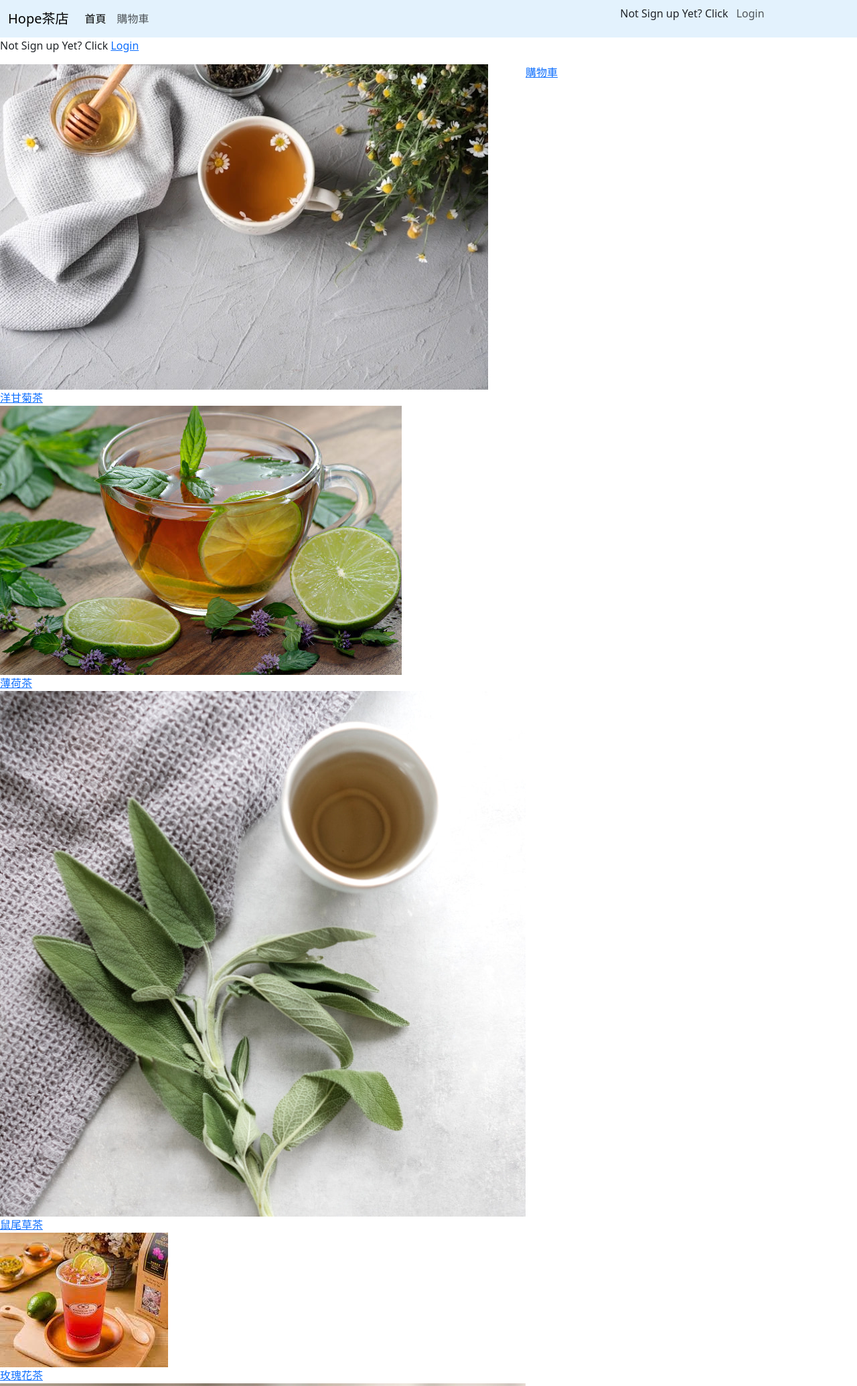
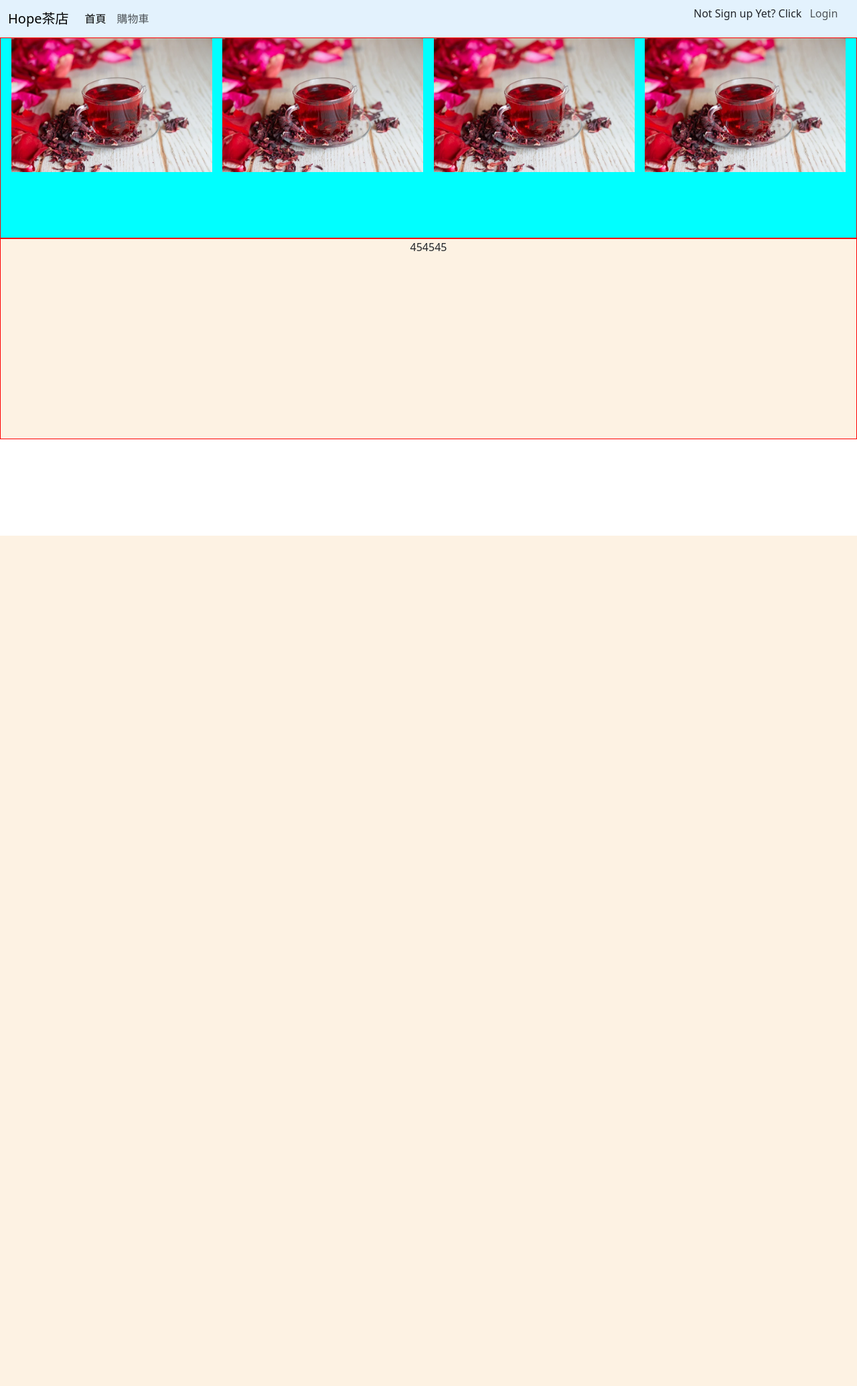
Before and after one commit to hopewu0320/Drinkapp, a Django app: page / in a window 1280 px wide. Shown: the top 2070 px of the page at 67% size. After the commit the page ends 800 px from the top, so only its background shows below. Run offline with Django 4.2, Linux system fonts and the light colour scheme; data comes from the database, SQL or seed files in the repository; both versions use the stored data as it was after the commit.

Commit message:
切版init

```diff
--- a/base/templates/base/home.html
+++ b/base/templates/base/home.html
@@ -2,50 +2,43 @@
 
 {% block content %}
 <style>
-    .cart-button{
-        display: grid;
-        grid-template-columns: 1fr 2fr 1fr;
+    .product-container{
+        display: flex;
+        flex-wrap: wrap;
+        justify-content:space-evenly;
+        flex-direction: row;
+        background-color:aqua;
+        height: 300px;
+        border:1px solid red;
     }
 </style>
-    {% if request.user.is_authenticated %}
-    <div>
-        <p>Hello {{request.user.username}} ! <a href="{% url 'logout' %}">Logout</a></p>
+    <div class="product-container">
+        <img src="static/image/洛神花茶.jpg" alt={{drink.name}} width="200" height="200">
+        <img src="static/image/洛神花茶.jpg" alt={{drink.name}} width="200" height="200">
+        <img src="static/image/洛神花茶.jpg" alt={{drink.name}} width="200" height="200">
+        <img src="static/image/洛神花茶.jpg" alt={{drink.name}} width="200" height="200">
+
     </div>
-    <div class="cart-button">
-        <div>
+    <div class="product-container" style="background-color: #fdf2e3;">
+        <p>454545</p>
+    </div>
+    <!--
+    <div class="product-container">
+        <div >
             {% for drink in drinks %}
-                <div>
-                    <img src="static/{{drink.image}}" alt={{drink.name}}>
+                <div >
+                    <img src="static/{{drink.image}}" alt={{drink.name}} width="300" height="200">
                     <div>
                         <a href="{% url 'productinfo' drink.id %}">{{drink.name}}</a>
                     </div>
                 </div>
             {% endfor %}
         </div>
+    </div>
+    <div class="product-container" style="background-color: #fdf2e3;">
+        <p>454545</p>
+    </div>
+    -->
 
-        <div>
-            <a href="{% url 'cart' %}">購物車</a>
-        </div>
-    </div>
-    {% else %}
-    <div>
-        <p>Not Sign up Yet? Click <a href="{% url 'login' %}">Login</a></p>
-    </div>
-    <div class="cart-button">
-        <div>
-            {% for drink in drinks %}
-                <div>
-                    <img src="static/{{drink.image}}" alt={{drink.name}}>
-                    <div>
-                        <a href="{% url 'productinfo' drink.id %}">{{drink.name}}</a>
-                    </div>
-                </div>
-            {% endfor %}
-        </div>
 
-        <div>
-            <a href="{% url 'cart' %}">購物車</a>
-        </div>
-    </div>
-    {% endif %}
 {% endblock content %}
--- a/base/templates/base/main.html
+++ b/base/templates/base/main.html
@@ -10,7 +10,7 @@
     <style>
         .login{
             display:grid;
-            grid-template-columns: 5fr 2fr;
+            grid-template-columns: 4fr 1fr;
         }
 
 
```
Also changed, not shown: db.sqlite3.
